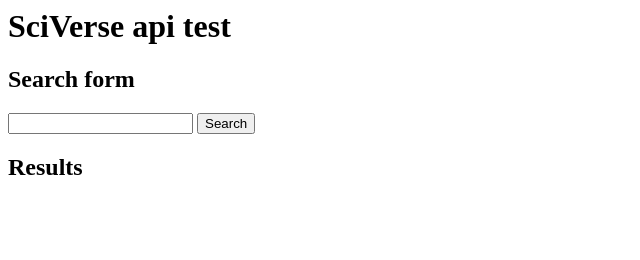
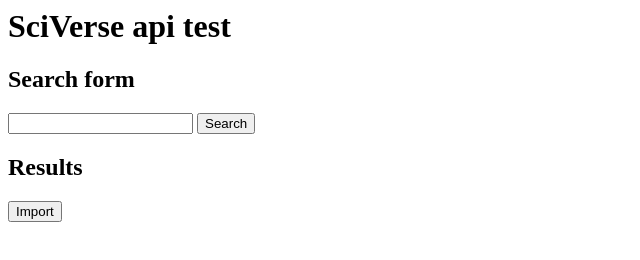
Before and after one commit to robertberry-zz/scopus-metadata-selector, a plain HTML site: page app/index.html in a window 1280 px wide. Shown: the whole page, without its empty margins (0-640 px from the left). Drawn offline with Linux system fonts and the light colour scheme.

```diff
--- a/app/index.html
+++ b/app/index.html
@@ -19,6 +19,11 @@
 <div id="sciverse">
 </div>
 
+<form name="sciverse_submit_form" id="sciverse_submit_form" action="" method="post">
+
+  <input type="submit" value="Import" />
+</form>
+
 <script type="text/javascript"
         src="http://api.elsevier.com/javascript/scopussearch.jsp"></script>
 <script type="text/javascript" data-main="scripts/main"
```
Also changed, not shown: 4 other files.
